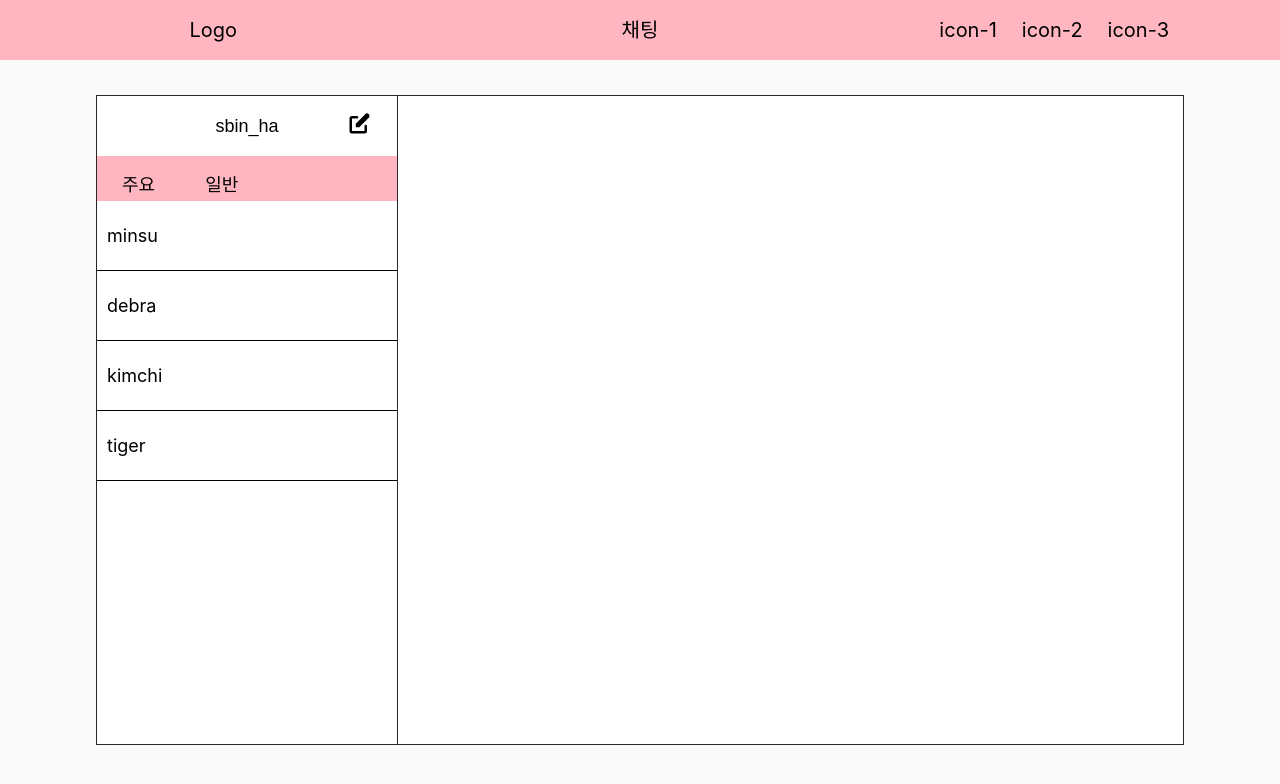
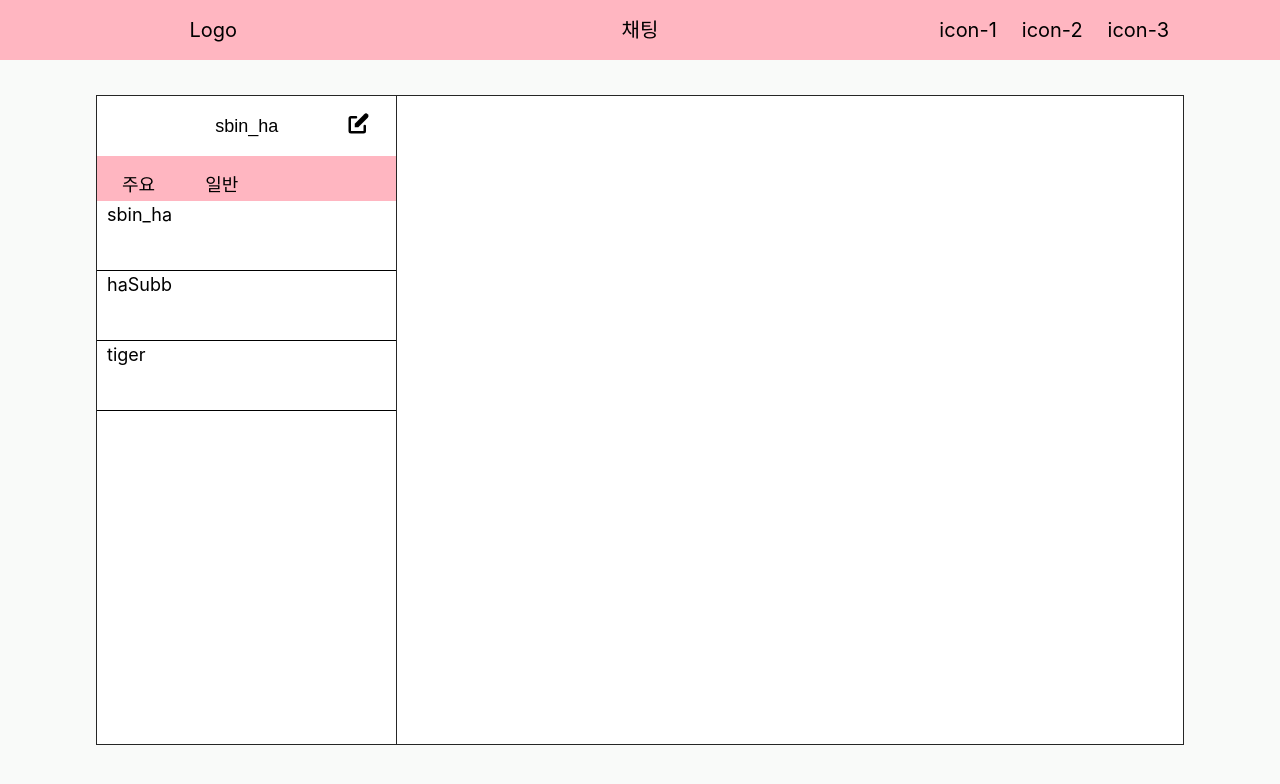
Before and after one commit to sbin0819/messenger, a React (Create React App) app in the folder client/: page / in a window 1280 px wide. Shown: the top 784 px of the page. Built offline with nearby package versions, Linux system fonts and the light colour scheme; what @apollo/link-ws would draw is missing.

Commit message:
style: some changed

```diff
--- a/client/src/common/Modal.jsx
+++ b/client/src/common/Modal.jsx
@@ -98,7 +98,7 @@ const Modal = ({ data, setVisible }) => {
         </Header>
         <Body>
           {/* data.others 에 따라서 늘어나야함 */}
-          {data.others.map((other, index) => (
+          {data.friends.map((other, index) => (
             <div className="profile-list" key={index}>
               <div className="profile-list-inner">
                 <Icon
--- a/client/src/common/ModalSearch.jsx
+++ b/client/src/common/ModalSearch.jsx
@@ -121,8 +121,8 @@ const Modal = ({ data, setVisible }) => {
   const [clickedList, setClickedList] = useState([]);
 
   const searchResults = !searchTerm
-    ? data.others
-    : data.others.filter((person) =>
+    ? data.friends
+    : data.friends.filter((person) =>
         person.nickname.toLowerCase().includes(searchTerm),
       );
 
--- a/client/src/components/ChatRoom/ChatController/index.jsx
+++ b/client/src/components/ChatRoom/ChatController/index.jsx
@@ -5,6 +5,7 @@ import styled from 'styled-components';
 const ChatControllerContainer = styled.div`
   flex: 0 0 300px;
   border-right: 1px solid #262626;
+  overflow: scroll;
 `;
 
 const StyledTaps = styled.div`
@@ -23,10 +24,18 @@ const StyledBody = styled.div`
     border-bottom: 1px solid black;
     padding: 10px 10px;
     height: 70px;
+    :hover {
+      background: #f9faf9;
+    }
+    a {
+      width: 300px;
+      height: 60px;
+      display: inline-block;
+    }
   }
 `;
 
-const ChatController = ({ profile, friends }) => {
+const ChatController = ({ profile, existingRoom }) => {
   return (
     <ChatControllerContainer>
       <Top profile={profile} />
@@ -35,9 +44,9 @@ const ChatController = ({ profile, friends }) => {
         <span>일반</span>
       </StyledTaps>
       <StyledBody className="friend-list">
-        {friends.map((friend) => (
-          <div key={friend.id}>
-            <Link to={`${friend.id}`}>{friend.name}</Link>
+        {existingRoom.map((friend) => (
+          <div className="pointer" key={friend.chatRoom}>
+            <Link to={`${friend.chatRoom}`}>{friend.nickname}</Link>
           </div>
         ))}
       </StyledBody>
--- a/client/src/components/ChatRoom/ChatViewer/index.jsx
+++ b/client/src/components/ChatRoom/ChatViewer/index.jsx
@@ -12,6 +12,8 @@ const StyledSideBarRight = styled.div`
  * 유저 선택시 그 유저와 마지막 대화 화면
  */
 const SideBarRight = ({ roomId }) => {
+  // roomId 매칭 없으면 빈 화면
+  // const roomInfo = existingRoom.chatRoom || roomId;
   return (
     <StyledSideBarRight>
       <div>{roomId}</div>
--- a/client/src/components/ChatRoom/index.jsx
+++ b/client/src/components/ChatRoom/index.jsx
@@ -1,7 +1,7 @@
 import ChatController from './ChatController';
 import ChatViewer from './ChatViewer';
 import styled from 'styled-components';
-import { fakeProfile, fakeFriends } from '../../data/fakeData';
+import { fakeProfile } from '../../data/fakeData';
 
 const Body = styled.div`
   display: flex;
@@ -11,10 +11,11 @@ const Body = styled.div`
 `;
 
 const HomeComponent = ({ roomId }) => {
+  const existingRoom = fakeProfile.friends.filter((item) => item.chatRoom);
   return (
     <Body>
-      <ChatController profile={fakeProfile} friends={fakeFriends} />
-      <ChatViewer roomId={roomId} />
+      <ChatController profile={fakeProfile} existingRoom={existingRoom} />
+      <ChatViewer roomId={roomId} existingRoom={existingRoom} />
     </Body>
   );
 };
--- a/client/src/data/fakeData.js
+++ b/client/src/data/fakeData.js
@@ -3,52 +3,71 @@ export const fakeProfile = {
   nickname: 'sbin_ha',
   name: 'sbin',
   email: 'sbinha123@gmail.com',
-  others: [
-    { nickname: 'sbin_ha', img: '/img/profile1.jpeg', checked: false },
-    { nickname: '하수빈', img: '/img/profile2.jpeg', checked: false },
-    { nickname: 'haSubb', img: '/img/profile3.jpeg', checked: false },
-    { nickname: '박철수', img: null, checked: false },
-    { nickname: '박철수1231231', img: null, checked: false },
-  ],
   img: '/image/profile2',
   phone: '000-0000-0000',
-};
-
-export const fakeFriends = [
+  friends: [
     {
-    id: 0,
-    nickname: 'minsu',
-    name: 'minsu',
-    email: 'minsu@gmail.com',
-    options: ['minsu@gmail.com', 'minsu@naver.com'],
-    img: '',
-    phone: '000-0000-0000',
+      id: 555123,
+      nickname: 'sbin_ha',
+      img: '/img/profile1.jpeg',
+      checked: false,
+      chatRoom: 555123,
     },
     {
-    id: 1,
-    nickname: 'debra',
-    name: 'debra',
-    email: 'debra@gmail.com',
-    options: ['debra@gmail.com', 'debra@naver.com'],
-    img: '',
-    phone: '000-0000-0000',
+      id: 123123,
+      nickname: '하수빈',
+      img: '/img/profile2.jpeg',
+      checked: false,
+      chatRoom: false,
     },
     {
-    id: 2,
-    nickname: 'kimchi',
-    name: 'kimchi',
-    email: 'kimchi@gmail.com',
-    options: ['kimchi@gmail.com', 'kimchi@naver.com'],
-    img: '',
-    phone: '000-0000-0000',
+      id: 494910,
+      nickname: 'haSubb',
+      img: '/img/profile3.jpeg',
+      checked: false,
+      chatRoom: 494910,
     },
     {
-    id: 3,
+      id: 676767,
+      nickname: '박철수',
+      img: null,
+      checked: false,
+      chatRoom: false,
+    },
+    {
+      id: 391919,
+      nickname: '박철수1231231',
+      img: null,
+      checked: false,
+      chatRoom: false,
+    },
+    {
+      id: 4123123,
+      nickname: 'minsu',
+      img: null,
+      checked: false,
+      chatRoom: false,
+    },
+    {
+      id: 9827391,
+      nickname: 'debra',
+      img: null,
+      checked: false,
+      chatRoom: false,
+    },
+    {
+      id: 47121012,
+      nickname: 'kimchi',
+      img: null,
+      checked: false,
+      chatRoom: false,
+    },
+    {
+      id: 84481910,
       nickname: 'tiger',
-    name: 'tiger',
-    email: 'tiger@gmail.com',
-    options: ['tiger@gmail.com', 'tiger@naver.com'],
-    img: '',
-    phone: '000-0000-0000',
+      img: null,
+      checked: false,
+      chatRoom: 84481910,
     },
-];
+  ],
+};
```
Also changed, not shown: client/public/logo/logo.png (added), client/src/App.jsx (renamed from client/src/App.js), 1 other file (tests, documents, lock files or other folders). Lines whose indentation alone changed are shown as unchanged.
